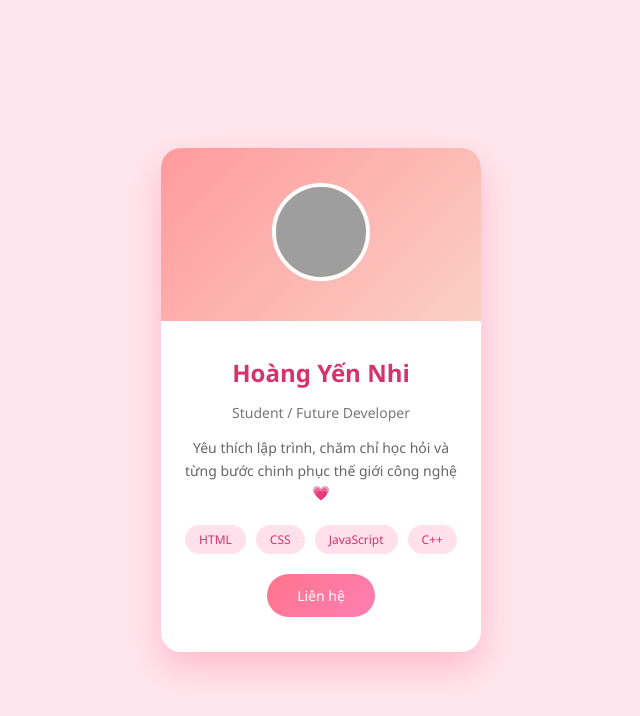
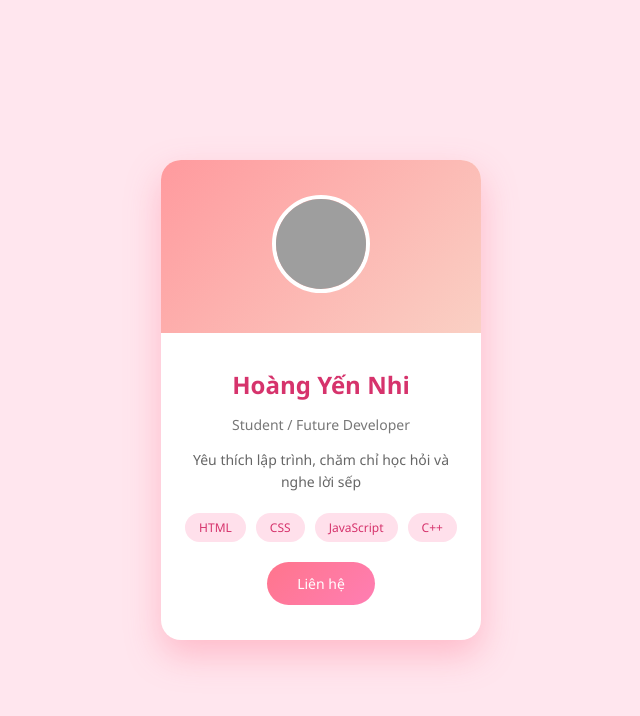
Before and after one commit to yennhiiii26/bai1, a plain HTML site: page chucmung.html in a window 1280 px wide. Shown: the whole page, without its empty margins (319-959 px from the left). Drawn offline with Linux system fonts and the light colour scheme; grey boxes are pictures that could not be loaded.

Commit message:
Update chucmung.html

```diff
--- a/chucmung.html
+++ b/chucmung.html
@@ -119,7 +119,7 @@
 
             <p class="description">
                 Yêu thích lập trình, chăm chỉ học hỏi
-                và từng bước chinh phục thế giới công nghệ 💗
+                và nghe lời sếp
             </p>
 
             <ul class="skills">
```
